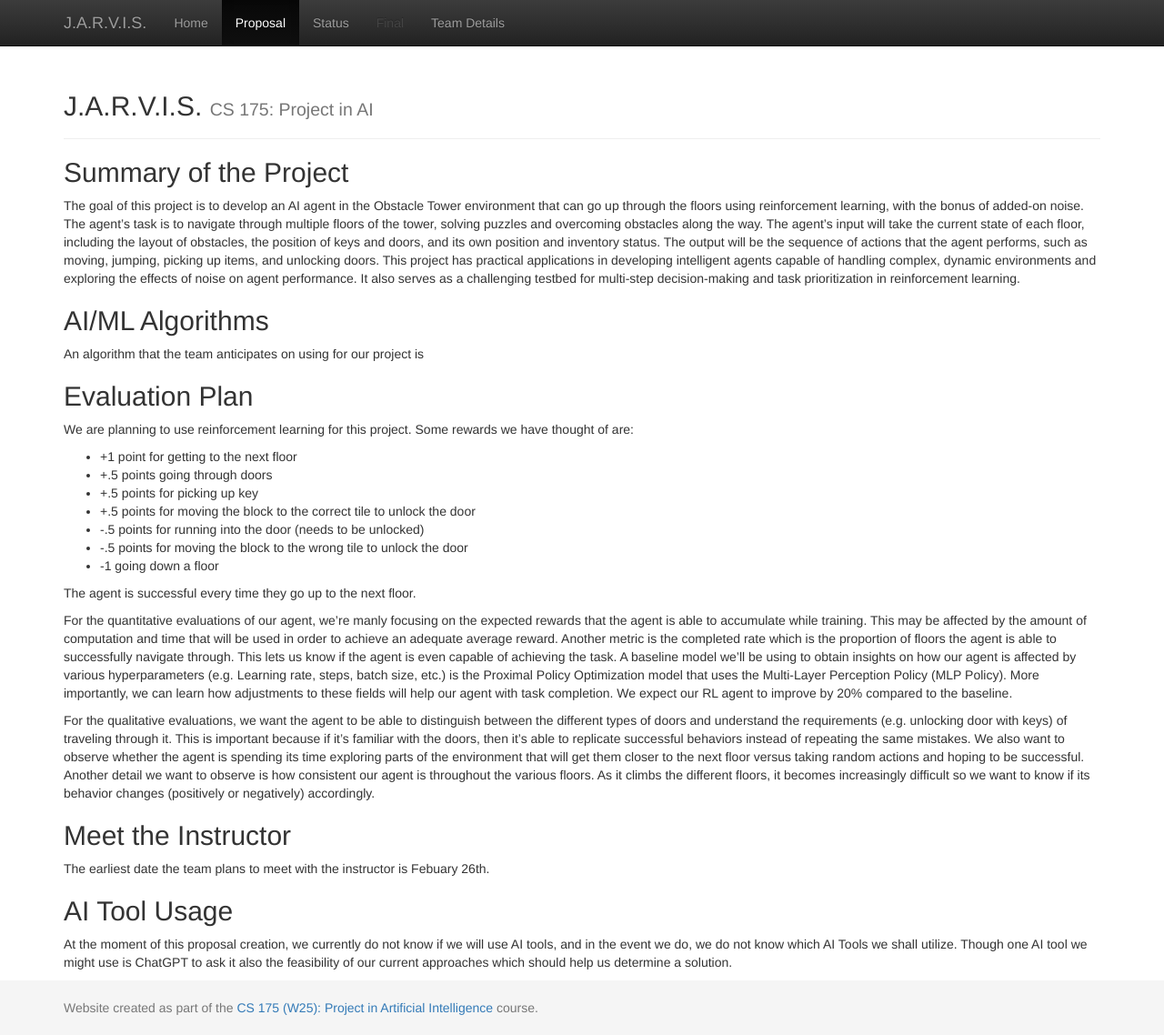
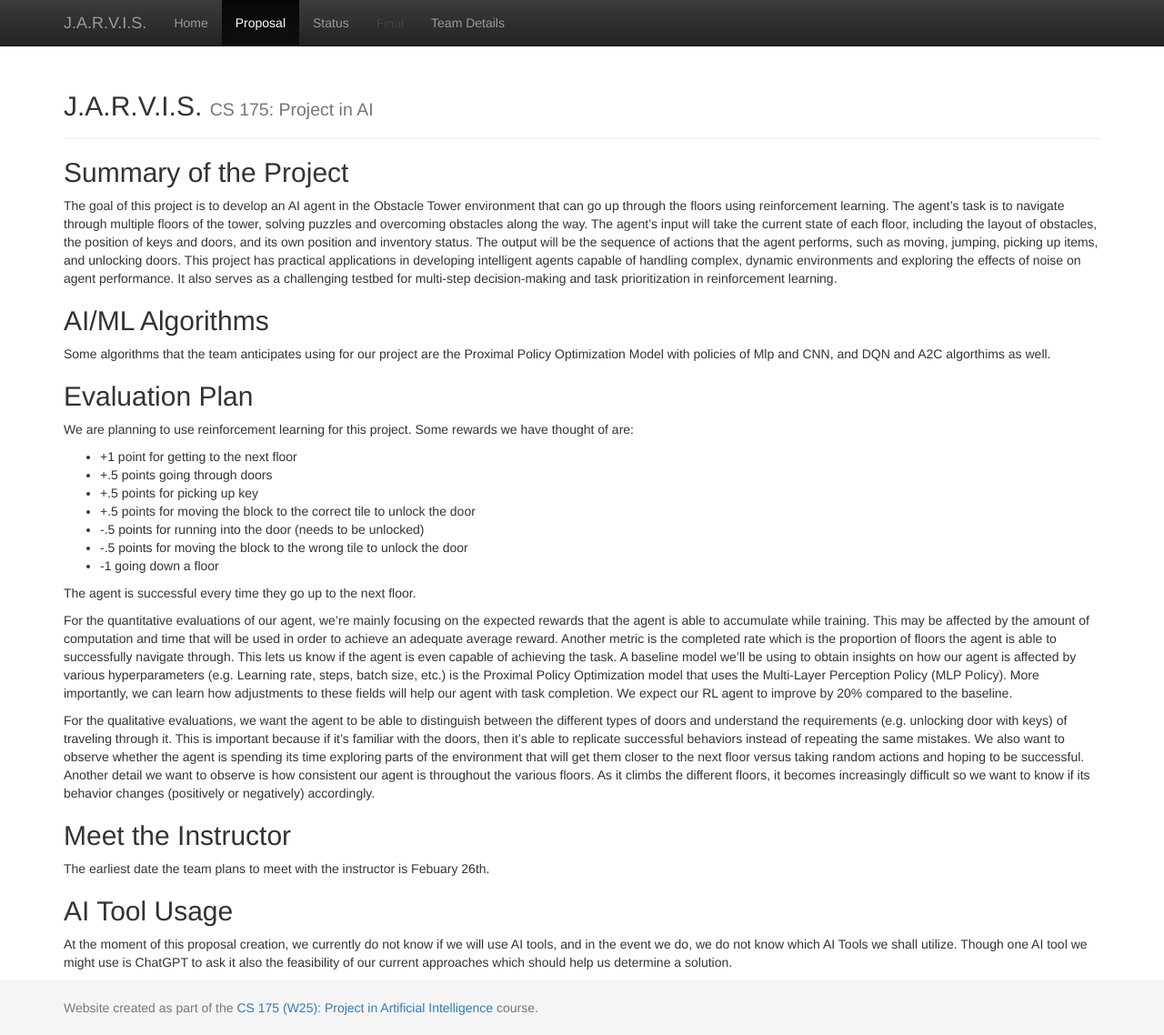
Before and after one commit to avinashduggal/TowerRunners, a Jekyll site: the page built from docs/proposal.md, in a window 1280 px wide and 1138 px high. Shown: the whole window at 91% size. Built offline with Jekyll 4.4.1, drawn with Linux system fonts in a browser that asks for light colours.

Commit message:
Update proposal.md

```diff
--- a/docs/proposal.md
+++ b/docs/proposal.md
@@ -4,10 +4,10 @@ title: Proposal
 ---
 
 ## Summary of the Project
-The goal of this project is to develop an AI agent in the Obstacle Tower environment that can go up through the floors using reinforcement learning, with the bonus of added-on noise. The agent's task is to navigate through multiple floors of the tower, solving puzzles and overcoming obstacles along the way. The agent's input will take the current state of each floor, including the layout of obstacles, the position of keys and doors, and its own position and inventory status. The output will be the sequence of actions that the agent performs, such as moving, jumping, picking up items, and unlocking doors. This project has practical applications in developing intelligent agents capable of handling complex, dynamic environments and exploring the effects of noise on agent performance. It also serves as a challenging testbed for multi-step decision-making and task prioritization in reinforcement learning.
+The goal of this project is to develop an AI agent in the Obstacle Tower environment that can go up through the floors using reinforcement learning. The agent's task is to navigate through multiple floors of the tower, solving puzzles and overcoming obstacles along the way. The agent's input will take the current state of each floor, including the layout of obstacles, the position of keys and doors, and its own position and inventory status. The output will be the sequence of actions that the agent performs, such as moving, jumping, picking up items, and unlocking doors. This project has practical applications in developing intelligent agents capable of handling complex, dynamic environments and exploring the effects of noise on agent performance. It also serves as a challenging testbed for multi-step decision-making and task prioritization in reinforcement learning.
 
 ## AI/ML Algorithms
-An algorithm that the team anticipates on using for our project is
+Some algorithms that the team anticipates using for our project are the Proximal Policy Optimization Model with policies of Mlp and CNN, and DQN and A2C algorthims as well.
 
 ## Evaluation Plan
 We are planning to use reinforcement learning for this project. Some rewards we have thought of are:
@@ -21,7 +21,7 @@ We are planning to use reinforcement learning for this project. Some rewards we
 
 The agent is successful every time they go up to the next floor.
 
-For the quantitative evaluations of our agent, we're manly focusing on the expected rewards that the agent is able to accumulate while training. This may be affected by the amount of computation and time that will be used in order to achieve an adequate average reward. Another metric is the completed rate which is the proportion of floors the agent is able to successfully navigate through. This lets us know if the agent is even capable of achieving the task. A baseline model we'll be using to obtain insights on how our agent is affected by various hyperparameters (e.g. Learning rate, steps, batch size, etc.) is the Proximal Policy Optimization model that uses the Multi-Layer Perception Policy (MLP Policy). More importantly, we can learn how adjustments to these fields will help our agent with task completion. We expect our RL agent to improve by 20% compared to the baseline.
+For the quantitative evaluations of our agent, we're mainly focusing on the expected rewards that the agent is able to accumulate while training. This may be affected by the amount of computation and time that will be used in order to achieve an adequate average reward. Another metric is the completed rate which is the proportion of floors the agent is able to successfully navigate through. This lets us know if the agent is even capable of achieving the task. A baseline model we'll be using to obtain insights on how our agent is affected by various hyperparameters (e.g. Learning rate, steps, batch size, etc.) is the Proximal Policy Optimization model that uses the Multi-Layer Perception Policy (MLP Policy). More importantly, we can learn how adjustments to these fields will help our agent with task completion. We expect our RL agent to improve by 20% compared to the baseline.
 
 For the qualitative evaluations, we want the agent to be able to distinguish between the different types of doors and understand the requirements (e.g. unlocking door with keys) of traveling through it. This is important because if it's familiar with the doors, then it's able to replicate successful behaviors instead of repeating the same mistakes. We also want to observe whether the agent is spending its time exploring parts of the environment that will get them closer to the next floor versus taking random actions and hoping to be successful. Another detail we want to observe is how consistent our agent is throughout the various floors. As it climbs the different floors, it becomes increasingly difficult so we want to know if its behavior changes (positively or negatively) accordingly.
 
```
